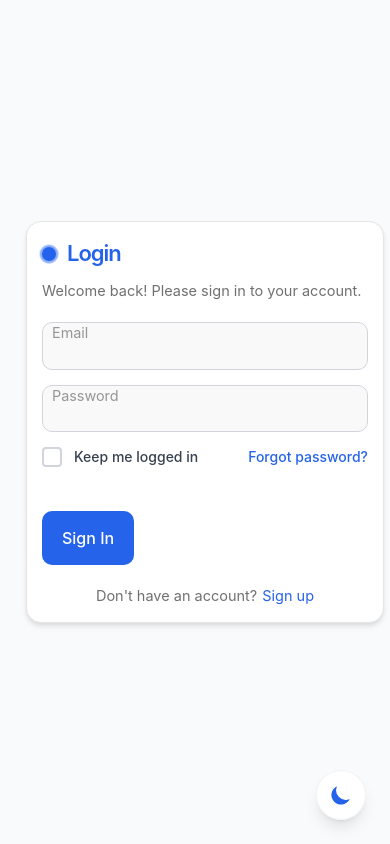
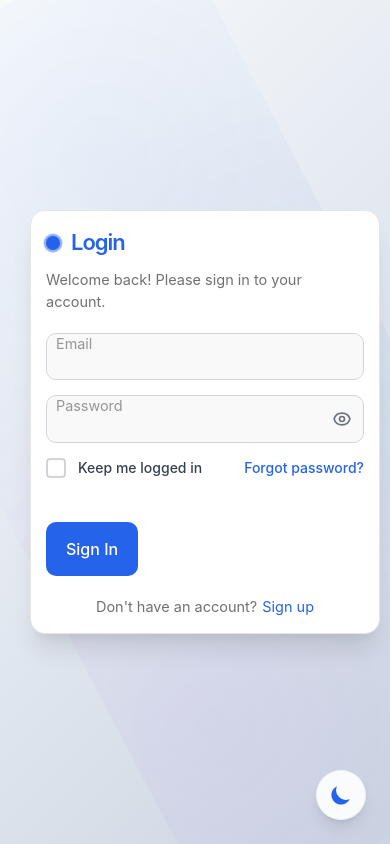
Before and after one commit to KALLURINAVEENKUMAR/JobCommunity, a React (Create React App) app: page /#/login in a window 390 px wide. Built offline with nearby package versions, Linux system fonts and the light colour scheme; no server answers; the HTML template or start-up script is replaced by a standard one.

Commit message:
Fix user avatars and chat scrolling - prioritize firstName for avatars, improve scroll behavior, fix mobile signup API

```diff
--- a/src/pages/Login.js
+++ b/src/pages/Login.js
@@ -17,6 +17,7 @@ const Login = () => {
     keepLoggedIn: false
   });
   const [validationErrors, setValidationErrors] = useState({});
+  const [showPassword, setShowPassword] = useState(false);
 
   const handleChange = (e) => {
     const { name, value, type, checked } = e.target;
@@ -89,10 +90,10 @@ const Login = () => {
   };
 
   return (
-    <div className="min-h-screen bg-gray-50 dark:bg-gray-900 flex items-center justify-center py-12 px-4 sm:px-6 lg:px-8 transition-colors duration-300">
+    <div className="auth-container">
       <ThemeToggle />
 
-      <div className="w-full max-w-md">
+      <div className="auth-form-wrapper">
         <div className="modern-form">
           <form onSubmit={handleSubmit}>
             <p className="modern-title">Login</p>
@@ -113,16 +114,32 @@ const Login = () => {
               <p className="modern-error">{validationErrors.email}</p>
             )}
 
-            <label className="modern-label">
+            <label className="modern-label relative">
               <input
                 className="modern-input"
-                type="password"
+                type={showPassword ? "text" : "password"}
                 name="password"
                 value={formData.password}
                 onChange={handleChange}
                 required
               />
               <span>Password</span>
+              <button
+                type="button"
+                onClick={() => setShowPassword(!showPassword)}
+                className="absolute right-3 top-1/2 transform -translate-y-1/2 text-gray-500 hover:text-gray-700 dark:text-gray-400 dark:hover:text-gray-200 transition-colors"
+              >
+                {showPassword ? (
+                  <svg className="w-5 h-5" fill="none" stroke="currentColor" viewBox="0 0 24 24">
+                    <path strokeLinecap="round" strokeLinejoin="round" strokeWidth="2" d="M13.875 18.825A10.05 10.05 0 0112 19c-4.478 0-8.268-2.943-9.543-7a9.97 9.97 0 011.563-3.029m5.858.908a3 3 0 114.243 4.243M9.878 9.878l4.242 4.242M9.878 9.878L3 3m6.878 6.878L21 21" />
+                  </svg>
+                ) : (
+                  <svg className="w-5 h-5" fill="none" stroke="currentColor" viewBox="0 0 24 24">
+                    <path strokeLinecap="round" strokeLinejoin="round" strokeWidth="2" d="M15 12a3 3 0 11-6 0 3 3 0 016 0z" />
+                    <path strokeLinecap="round" strokeLinejoin="round" strokeWidth="2" d="M2.458 12C3.732 7.943 7.523 5 12 5c4.478 0 8.268 2.943 9.542 7-1.274 4.057-5.064 7-9.542 7-4.477 0-8.268-2.943-9.542-7z" />
+                  </svg>
+                )}
+              </button>
             </label>
             {validationErrors.password && (
               <p className="modern-error">{validationErrors.password}</p>
--- a/src/pages/Signup.js
+++ b/src/pages/Signup.js
@@ -3,6 +3,7 @@ import { useDispatch } from 'react-redux';
 import { login } from '../features/auth/userSlice';
 import { useNavigate } from 'react-router-dom';
 import ThemeToggle from '../components/ThemeToggle';
+import ApiService from '../utils/apiService';
 
 const Signup = () => {
   const dispatch = useDispatch();
@@ -24,6 +25,8 @@ const Signup = () => {
     skills: ''
   });
   const [errors, setErrors] = useState({});
+  const [showPassword, setShowPassword] = useState(false);
+  const [showConfirmPassword, setShowConfirmPassword] = useState(false);
 
   const handleInputChange = (e) => {
     const { name, value } = e.target;
@@ -106,6 +109,8 @@ const Signup = () => {
       try {
         // Prepare user data for API
         const userData = {
+          firstName: formData.firstName,
+          lastName: formData.lastName,
           email: formData.email,
           password: formData.password,
           confirmPassword: formData.confirmPassword,
@@ -119,17 +124,8 @@ const Signup = () => {
           })
         };
 
-        const response = await fetch('http://localhost:5000/api/auth/register', {
-          method: 'POST',
-          headers: {
-            'Content-Type': 'application/json',
-          },
-          body: JSON.stringify(userData),
-        });
+        const data = await ApiService.register(userData);
 
-        const data = await response.json();
-
-        if (response.ok) {
         // Registration successful, login user automatically
         // Generate a token for the user
         const userWithToken = {
@@ -140,42 +136,18 @@ const Signup = () => {
         dispatch(login({ user: userWithToken, keepLoggedIn: true }));
         window.showToast?.('Account created successfully! Welcome! 🎉', 'success');
         navigate('/companies');
-        } else {
-          setErrors({ general: data.message || 'Registration failed' });
-        }
       } catch (error) {
         console.error('Registration error:', error);
-        console.log('Backend not available, creating demo account...');
-
-        // Create a demo user when backend is not available
-        const demoUser = {
-          id: Date.now(),
-          email: formData.email,
-          role: role,
-          token: `demo_token_${Date.now()}_${Math.random().toString(36).substr(2, 9)}`,
-          ...(role === 'professional' ? {
-            companyName: formData.companyName,
-            name: formData.email.split('@')[0]
-          } : {
-            college: formData.college,
-            cgpa: formData.cgpa,
-            skills: formData.skills.split(',').map(skill => skill.trim()),
-            name: formData.email.split('@')[0]
-          })
-        };
-
-        dispatch(login({ user: demoUser, keepLoggedIn: true }));
-        window.showToast?.('Demo account created! You can explore the app. 🚀', 'success');
-        navigate('/companies');
+        setErrors({ general: error.message || 'Registration failed' });
       }
     }
   };
 
   return (
-    <div className="min-h-screen bg-gray-50 dark:bg-gray-900 flex items-center justify-center py-12 px-4 sm:px-6 lg:px-8 transition-colors duration-300">
+    <div className="auth-container">
       <ThemeToggle />
 
-      <div className="w-full max-w-md">
+      <div className="auth-form-wrapper">
         <div className="modern-form">
           <form onSubmit={handleSubmit}>
             <p className="modern-title">Register</p>
@@ -227,29 +199,61 @@ const Signup = () => {
             </label>
             {errors.email && <p className="modern-error">{errors.email}</p>}
 
-            <label className="modern-label">
+            <label className="modern-label relative">
               <input
                 className="modern-input"
-                type="password"
+                type={showPassword ? "text" : "password"}
                 name="password"
                 value={formData.password}
                 onChange={handleInputChange}
                 required
               />
               <span>Password</span>
+              <button
+                type="button"
+                onClick={() => setShowPassword(!showPassword)}
+                className="absolute right-3 top-1/2 transform -translate-y-1/2 text-gray-500 hover:text-gray-700 dark:text-gray-400 dark:hover:text-gray-200 transition-colors"
+              >
+                {showPassword ? (
+                  <svg className="w-5 h-5" fill="none" stroke="currentColor" viewBox="0 0 24 24">
+                    <path strokeLinecap="round" strokeLinejoin="round" strokeWidth="2" d="M13.875 18.825A10.05 10.05 0 0112 19c-4.478 0-8.268-2.943-9.543-7a9.97 9.97 0 011.563-3.029m5.858.908a3 3 0 114.243 4.243M9.878 9.878l4.242 4.242M9.878 9.878L3 3m6.878 6.878L21 21" />
+                  </svg>
+                ) : (
+                  <svg className="w-5 h-5" fill="none" stroke="currentColor" viewBox="0 0 24 24">
+                    <path strokeLinecap="round" strokeLinejoin="round" strokeWidth="2" d="M15 12a3 3 0 11-6 0 3 3 0 016 0z" />
+                    <path strokeLinecap="round" strokeLinejoin="round" strokeWidth="2" d="M2.458 12C3.732 7.943 7.523 5 12 5c4.478 0 8.268 2.943 9.542 7-1.274 4.057-5.064 7-9.542 7-4.477 0-8.268-2.943-9.542-7z" />
+                  </svg>
+                )}
+              </button>
             </label>
             {errors.password && <p className="modern-error">{errors.password}</p>}
 
-            <label className="modern-label">
+            <label className="modern-label relative">
               <input
                 className="modern-input"
-                type="password"
+                type={showConfirmPassword ? "text" : "password"}
                 name="confirmPassword"
                 value={formData.confirmPassword}
                 onChange={handleInputChange}
                 required
               />
               <span>Confirm password</span>
+              <button
+                type="button"
+                onClick={() => setShowConfirmPassword(!showConfirmPassword)}
+                className="absolute right-3 top-1/2 transform -translate-y-1/2 text-gray-500 hover:text-gray-700 dark:text-gray-400 dark:hover:text-gray-200 transition-colors"
+              >
+                {showConfirmPassword ? (
+                  <svg className="w-5 h-5" fill="none" stroke="currentColor" viewBox="0 0 24 24">
+                    <path strokeLinecap="round" strokeLinejoin="round" strokeWidth="2" d="M13.875 18.825A10.05 10.05 0 0112 19c-4.478 0-8.268-2.943-9.543-7a9.97 9.97 0 011.563-3.029m5.858.908a3 3 0 114.243 4.243M9.878 9.878l4.242 4.242M9.878 9.878L3 3m6.878 6.878L21 21" />
+                  </svg>
+                ) : (
+                  <svg className="w-5 h-5" fill="none" stroke="currentColor" viewBox="0 0 24 24">
+                    <path strokeLinecap="round" strokeLinejoin="round" strokeWidth="2" d="M15 12a3 3 0 11-6 0 3 3 0 016 0z" />
+                    <path strokeLinecap="round" strokeLinejoin="round" strokeWidth="2" d="M2.458 12C3.732 7.943 7.523 5 12 5c4.478 0 8.268 2.943 9.542 7-1.274 4.057-5.064 7-9.542 7-4.477 0-8.268-2.943-9.542-7z" />
+                  </svg>
+                )}
+              </button>
             </label>
             {errors.confirmPassword && <p className="modern-error">{errors.confirmPassword}</p>}
 
--- a/src/styles/modern-form.css
+++ b/src/styles/modern-form.css
@@ -12,14 +12,65 @@
   color: #fff;
   border: 1px solid #333;
   transition: all 0.3s ease;
+  margin: 0 auto;
+  box-shadow: 0 8px 32px rgba(0, 0, 0, 0.3);
+}
+
+/* Perfect centering container */
+.auth-container {
+  min-height: 100vh;
+  display: flex;
+  align-items: center;
+  justify-content: center;
+  padding: 20px;
+  background: linear-gradient(135deg, #0f0f23 0%, #1a1a2e 50%, #16213e 100%);
+  position: relative;
+  overflow: hidden;
+}
+
+.auth-container::before {
+  content: '';
+  position: absolute;
+  top: 0;
+  left: 0;
+  right: 0;
+  bottom: 0;
+  background:
+    radial-gradient(circle at 20% 50%, rgba(0, 191, 255, 0.1) 0%, transparent 50%),
+    radial-gradient(circle at 80% 20%, rgba(147, 51, 234, 0.1) 0%, transparent 50%),
+    radial-gradient(circle at 40% 80%, rgba(59, 130, 246, 0.1) 0%, transparent 50%);
+  animation: gradientShift 20s ease infinite;
+}
+
+@keyframes gradientShift {
+  0%, 100% { transform: rotate(0deg) scale(1); }
+  50% { transform: rotate(180deg) scale(1.1); }
+}
+
+.auth-form-wrapper {
+  width: 100%;
+  max-width: 440px;
+  position: relative;
+  z-index: 2;
 }
 
 /* Light mode styles */
+:root:not(.dark) .auth-container {
+  background: linear-gradient(135deg, #f8fafc 0%, #e2e8f0 50%, #cbd5e1 100%);
+}
+
+:root:not(.dark) .auth-container::before {
+  background:
+    radial-gradient(circle at 20% 50%, rgba(37, 99, 235, 0.05) 0%, transparent 50%),
+    radial-gradient(circle at 80% 20%, rgba(147, 51, 234, 0.05) 0%, transparent 50%),
+    radial-gradient(circle at 40% 80%, rgba(59, 130, 246, 0.05) 0%, transparent 50%);
+}
+
 :root:not(.dark) .modern-form {
   background-color: #ffffff;
   color: #333333;
   border: 1px solid #e5e5e5;
-  box-shadow: 0 4px 6px -1px rgba(0, 0, 0, 0.1), 0 2px 4px -1px rgba(0, 0, 0, 0.06);
+  box-shadow: 0 20px 25px -5px rgba(0, 0, 0, 0.1), 0 10px 10px -5px rgba(0, 0, 0, 0.04);
 }
 
 .modern-title {
```
Also changed, not shown: src/pages/ChatRoom.js (+6 -5 lines), src/pages/CompanyList.js (+15 -4 lines). Lines whose indentation alone changed are shown as unchanged.
